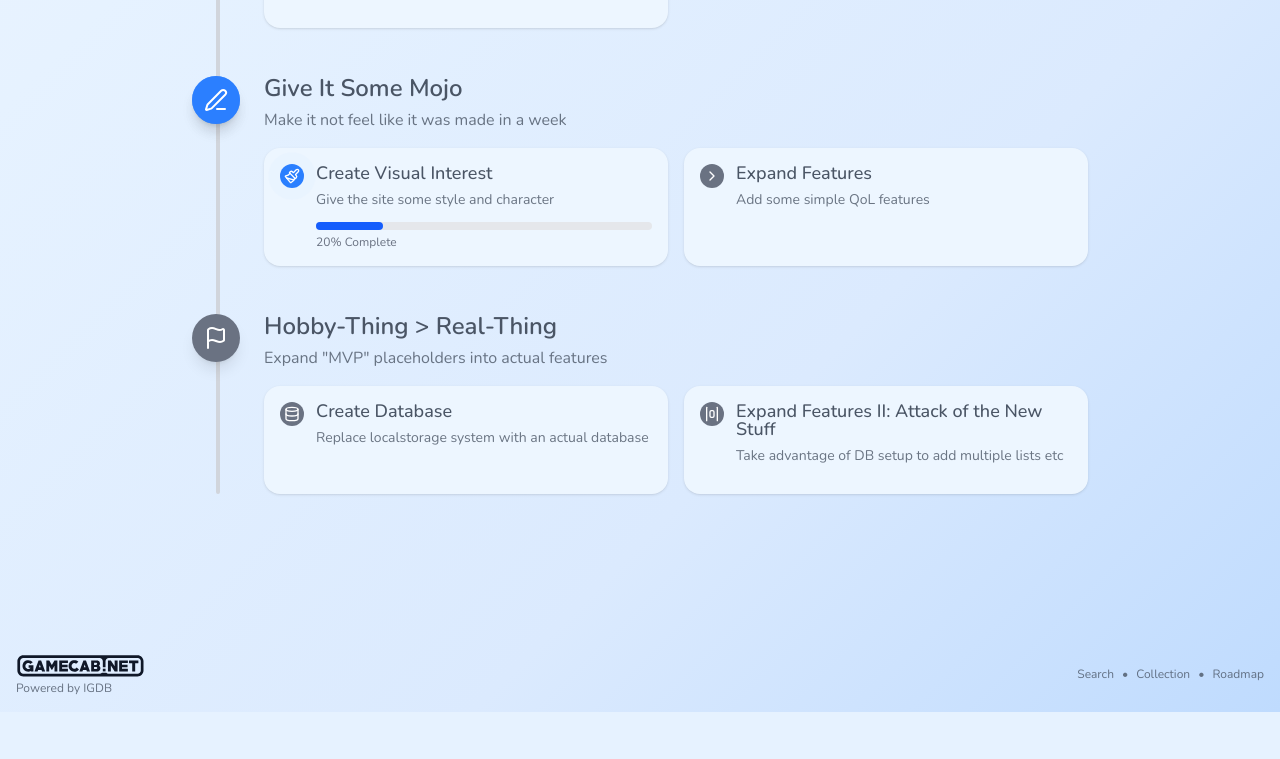
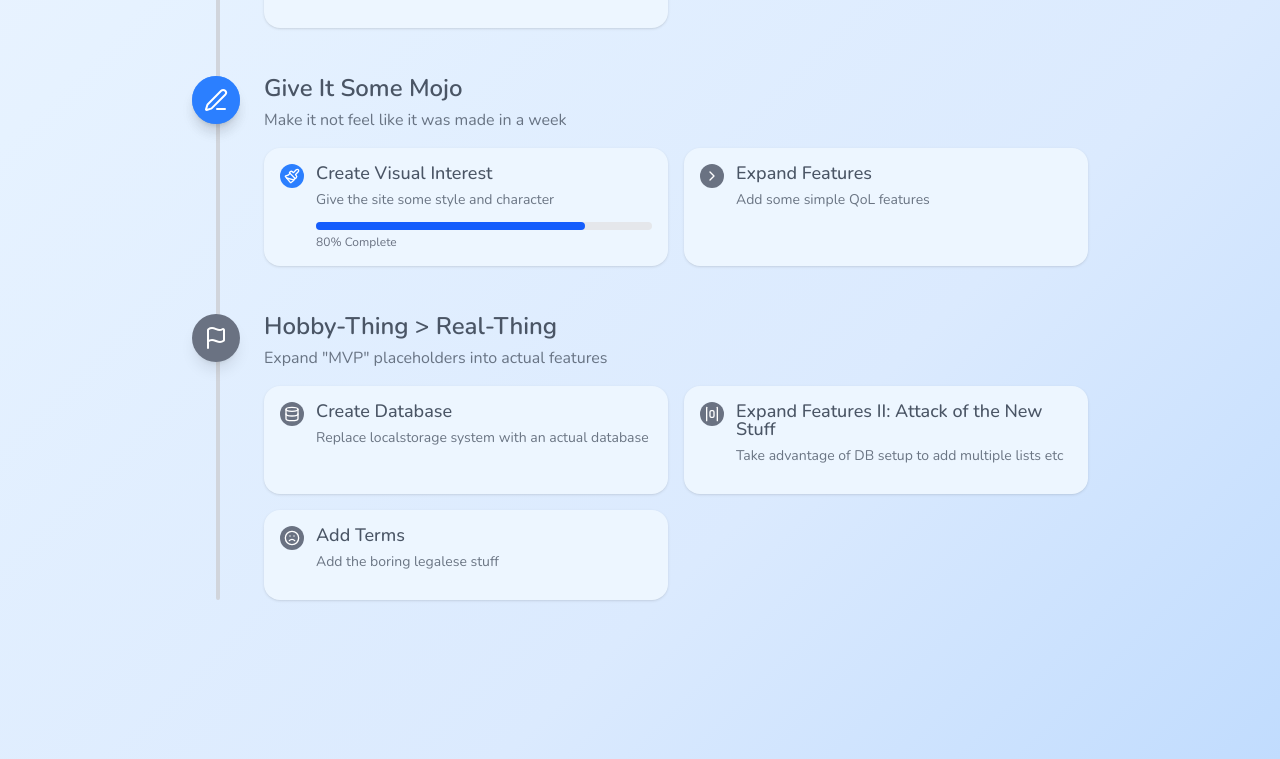
Before and after one commit to ZakMooney/GameCab, a React (Vite) app: page /roadmap in a window 1280 px wide. Shown: the part 698-1457 px from the top of the page. Before the commit the page ends 1410 px from the top, so only its background shows below. Built offline with nearby package versions, Linux system fonts and the light colour scheme.

Commit message:
chore: update roadmap

```diff
--- a/src/screens/Roadmap.jsx
+++ b/src/screens/Roadmap.jsx
@@ -5,7 +5,6 @@ import {
   ClockFading,
   Flag,
   Heart,
-
   LayoutDashboard,
   CloudCog,
   Crown,
@@ -13,6 +12,7 @@ import {
   ChevronRight,
   Database,
   AlignHorizontalSpaceAround,
+  Frown,
 } from "lucide-react";
 
 import RoadmapItem from "../components/Roadmap/RoadmapItem";
@@ -60,7 +60,7 @@ const goalItems = [
         status: "WIP",
         title: "Create Visual Interest",
         description: "Give the site some style and character",
-        progress: "20",
+        progress: "80",
         iconOverride: <Paintbrush className="w-4 h-4 z-[1]" />,
       },
       {
@@ -91,6 +91,13 @@ const goalItems = [
         description: "Take advantage of DB setup to add multiple lists etc",
         progress: "",
         iconOverride: <AlignHorizontalSpaceAround className="w-4 h-4 z-[1]" />,
+      },
+            {
+        status: "TODO",
+        title: "Add Terms",
+        description: "Add the boring legalese stuff",
+        progress: "",
+        iconOverride: <Frown className="w-4 h-4 z-[1]" />,
       },
     ],
   },
```
